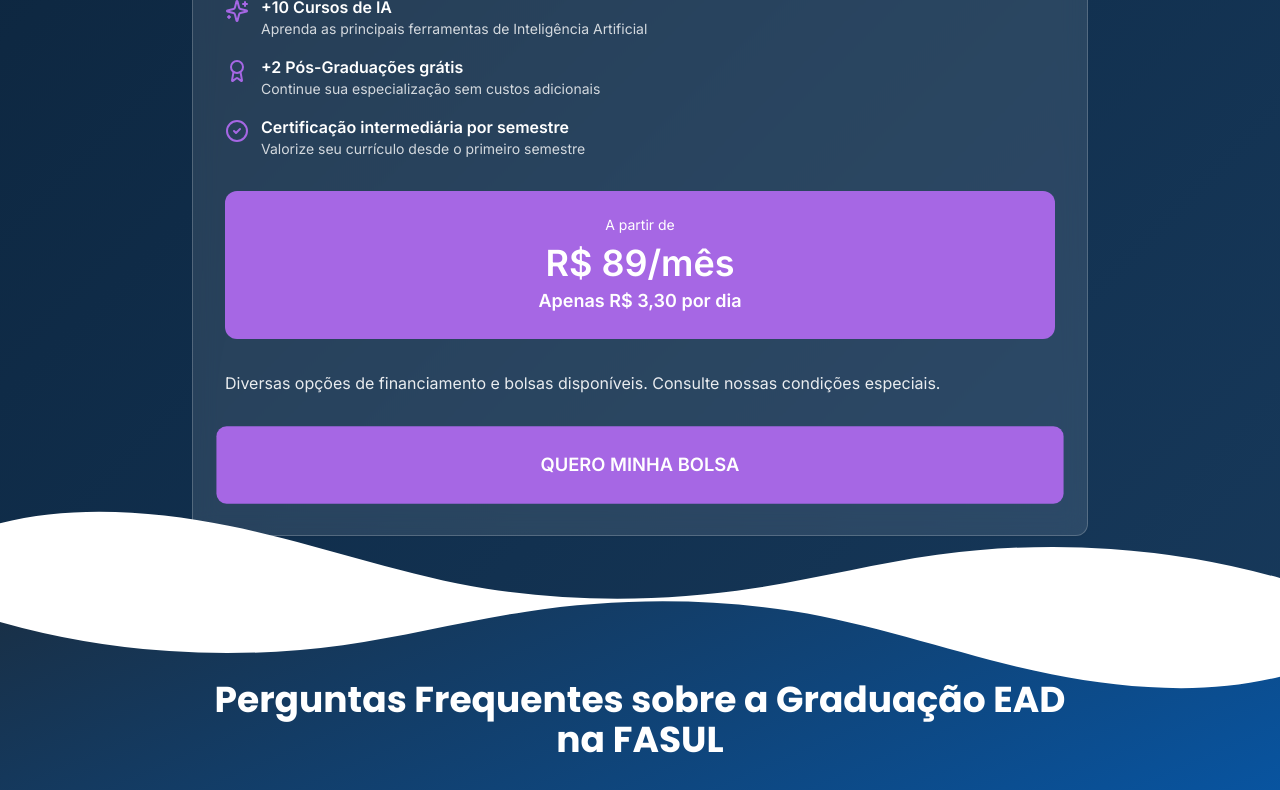
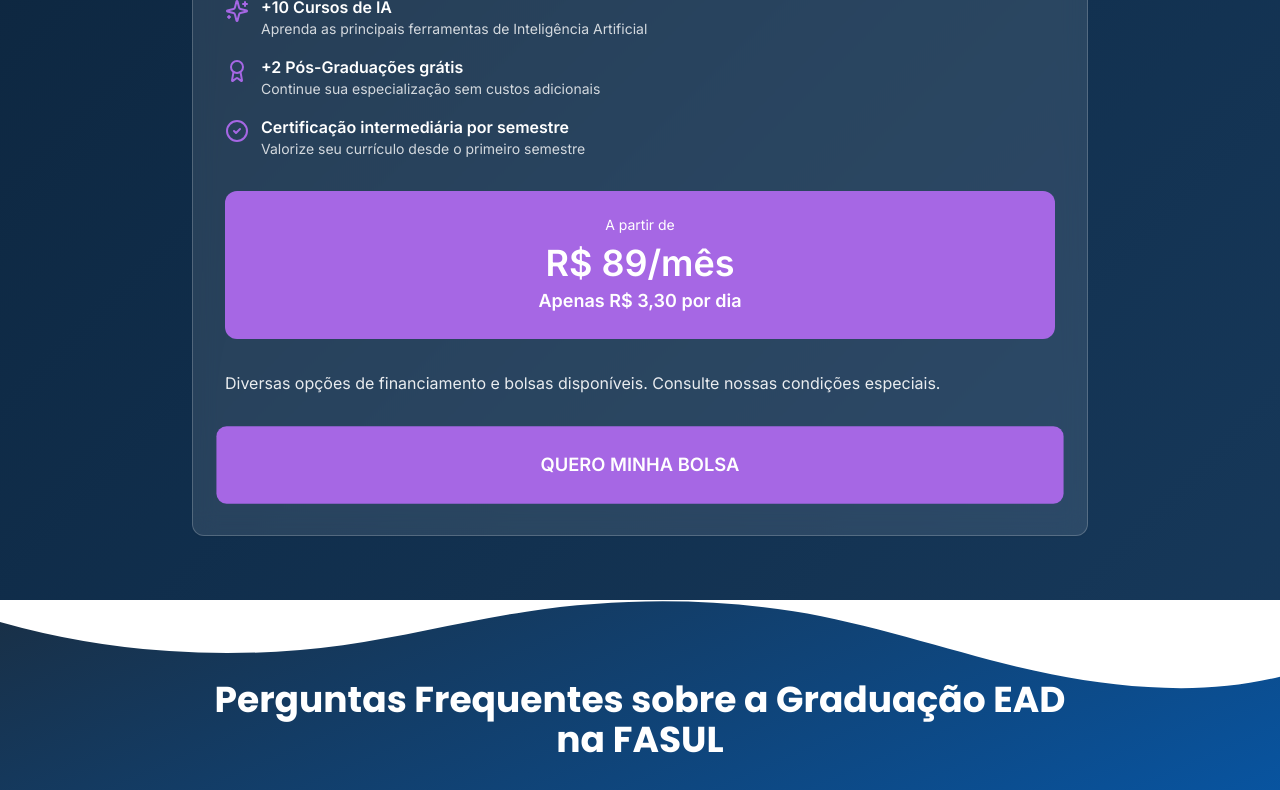
Before and after one commit to juanmkt-web/fasulportalpolosead.com.br, a React (Vite) app: page / in a window 1280 px wide. Shown: the part 4311-5101 px from the top of the page. Built offline with nearby package versions, Linux system fonts and the light colour scheme; the HTML template or start-up script is replaced by a standard one.

Commit message:
Reverted to commit ec0b9fcb1c6e4297916aa04357adeb10cde8e13e

```diff
--- a/src/components/OfferSection.tsx
+++ b/src/components/OfferSection.tsx
@@ -93,8 +93,7 @@ const OfferSection = () => {
   };
   const isUrgent = timeLeft.hours === 0 && timeLeft.minutes < 60;
   return (
-    <section id="oferta" className="relative overflow-hidden">
-      <div className="py-12 md:py-16 bg-gradient-hero text-white">
+    <section id="oferta" className="py-12 md:py-16 bg-gradient-hero text-white">
       <div className="container mx-auto px-4">
         <div className="text-center mb-8">
           <h2 className="text-3xl md:text-4xl font-bold mb-4">
@@ -175,22 +174,6 @@ const OfferSection = () => {
           </Card>
         </div>
       </div>
-      </div>
-
-      {/* SVG Wave Bottom */}
-      <div className="absolute bottom-0 left-0 w-full overflow-hidden leading-none">
-        <svg
-          className="relative block w-full h-16 md:h-24 rotate-180"
-          xmlns="http://www.w3.org/2000/svg"
-          viewBox="0 0 1200 120"
-          preserveAspectRatio="none"
-        >
-          <path
-            d="M321.39,56.44c58-10.79,114.16-30.13,172-41.86,82.39-16.72,168.19-17.73,250.45-.39C823.78,31,906.67,72,985.66,92.83c70.05,18.48,146.53,26.09,214.34,3V0H0V27.35A600.21,600.21,0,0,0,321.39,56.44Z"
-            className="fill-background"
-          />
-        </svg>
-      </div>
     </section>
   );
 };
```
Lines whose indentation alone changed are shown as unchanged.
